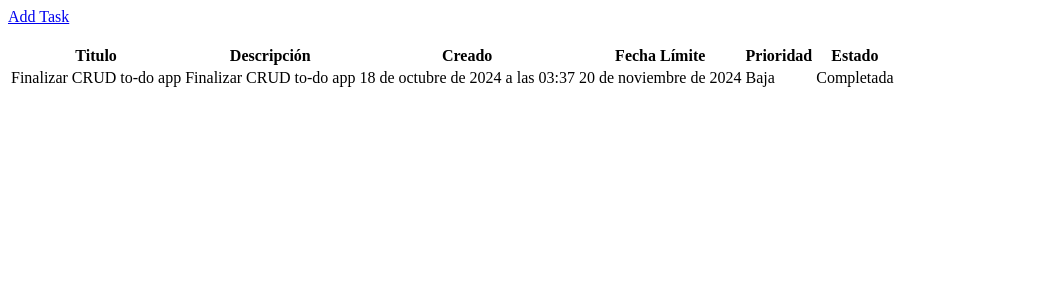
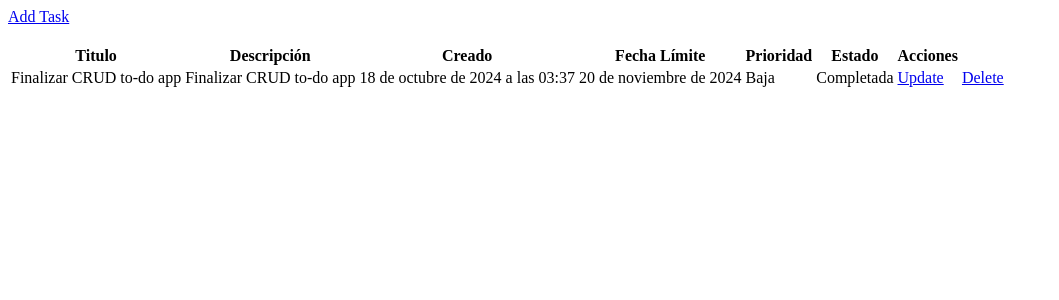
Before and after one commit to jnfmunoz/django-to-do-app, a Django app: page /task/ in a window 1280 px wide. Shown: the top 300 px of the page, without its empty margins (0-1059 px from the left). Run offline with Django 4.2, Linux system fonts and the light colour scheme; data comes from the database, SQL or seed files in the repository; both versions use the stored data as it was after the commit.

Commit message:
crud-finished

```diff
--- a/core/templates/task_list.html
+++ b/core/templates/task_list.html
@@ -6,7 +6,7 @@
     <title>To Do App</title>
 </head>
 <body>
-    <a href="new" class="btn btn-primary">Add Task</a>
+    <a href="{% url 'task-create' %}" class="btn btn-primary">Add Task</a>
     <br>
     <br>
     <table class="table">
@@ -18,6 +18,7 @@
                 <th>Fecha Límite</th>
                 <th>Prioridad</th>
                 <th>Estado</th>
+                <th>Acciones</th>
             </tr>
         </thead>
         <tbody>
@@ -30,6 +31,9 @@
                         <td>{{task.deadline}}</td>
                         <td>{{task.get_priority_display}}</td>
                         <td>{{task.get_status_display}}</td>
+                        <td><a href="{% url 'task-update' task.pk %}">Update</a></td>
+                        <td><a href="{% url 'task-delete' task.pk %}">Delete</a></td>
+
                     </tr>
                 </div>
             {% endfor %}
--- a/core/templates/task_update.html
+++ b/core/templates/task_update.html
@@ -31,7 +31,6 @@
                         <option value="{{id}}" {% if task.priority == id %} selected="selected" {% endif %} >{{value}}</option>
                     {% endfor %}
                 </select>
-                {% comment %} <input type="text" name="priority" id="priority" class="form-control" value="{{task.priority}}"> {% endcomment %}
             </div>
             <br>
             <div class="form-group">
--- a/tasks/urls.py
+++ b/tasks/urls.py
@@ -6,5 +6,6 @@ urlpatterns = [
     path('<int:pk>/', views.task_detail, name='task-detail'),
     path('new/', views.task_create, name='task-create'),
     path('<int:pk>/edit/', views.task_update, name='task-update'),
+    path('<int:pk>/delete/', views.task_delete, name='task-delete'),
 
 ]
--- a/tasks/views.py
+++ b/tasks/views.py
@@ -33,3 +33,8 @@ def task_update(request, pk):
     else:
         print(form.errors)
     return render(request, 'task_update.html', {'task':task, 'priorities': Task.PRIORITY ,'states': Task.STATUS})
+
+def task_delete(request, pk):
+    task = Task.objects.get(pk=pk)
+    task.delete()
+    return redirect('task-list')
```
Also changed, not shown: db.sqlite3.
